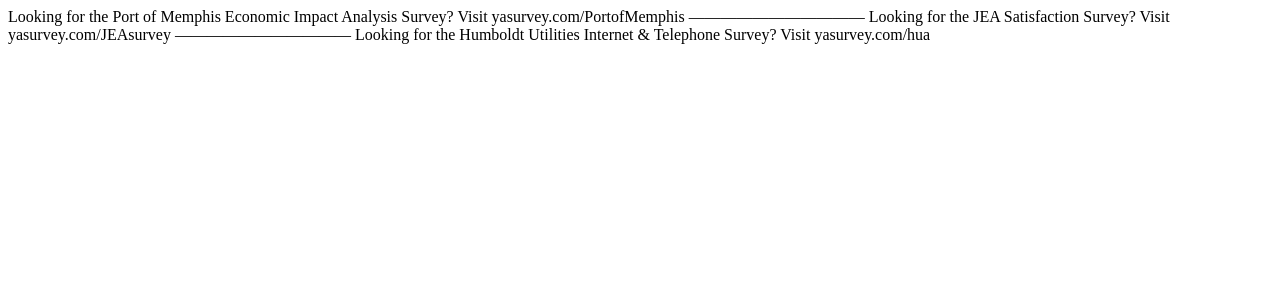
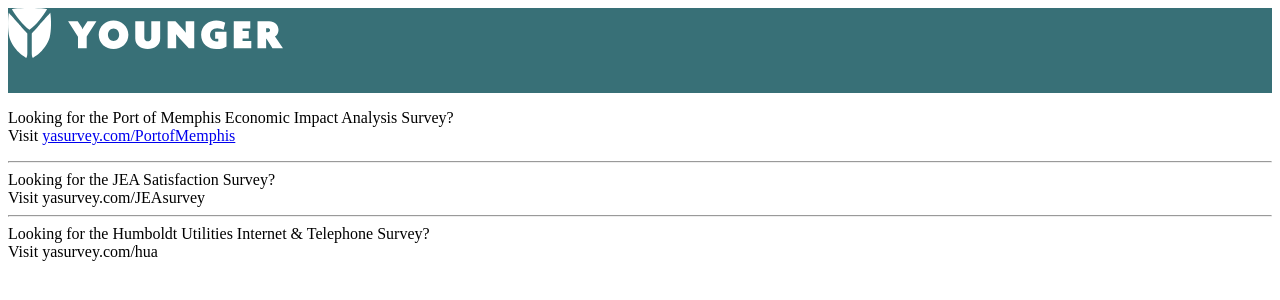
Before and after one commit to KCagl/yasurvey, a plain HTML site: page index.html in a window 1280 px wide. Drawn offline with Linux system fonts and the light colour scheme.

Commit message:
Update index.html

```diff
--- a/index.html
+++ b/index.html
@@ -1,15 +1,23 @@
-Looking for the Port of Memphis Economic Impact Analysis Survey?
+<html lang="en">
 
-Visit yasurvey.com/PortofMemphis
+    <header style="width:100%;height:85px;background-color:#387077;">
+        <img src="img/ya-logo.svg" style="max-height:50px;">
+    </header>
 
-———————————
+    <body>
+        <p>
+        Looking for the Port of Memphis Economic Impact Analysis Survey?
+        <br>
+        Visit <a href="https://yasurvey.com/portofmemphis">yasurvey.com/PortofMemphis</a>
+        <hr>
+        Looking for the JEA Satisfaction Survey?
+        <br>
+        Visit yasurvey.com/JEAsurvey
+        <hr>
+        Looking for the Humboldt Utilities Internet & Telephone Survey?
+        <br>
+        Visit yasurvey.com/hua
+        </p>
+    </body>
 
-Looking for the JEA Satisfaction Survey?
-
-Visit yasurvey.com/JEAsurvey
-
-———————————
-
-Looking for the Humboldt Utilities Internet & Telephone Survey?
-
-Visit yasurvey.com/hua
+</html>
```
